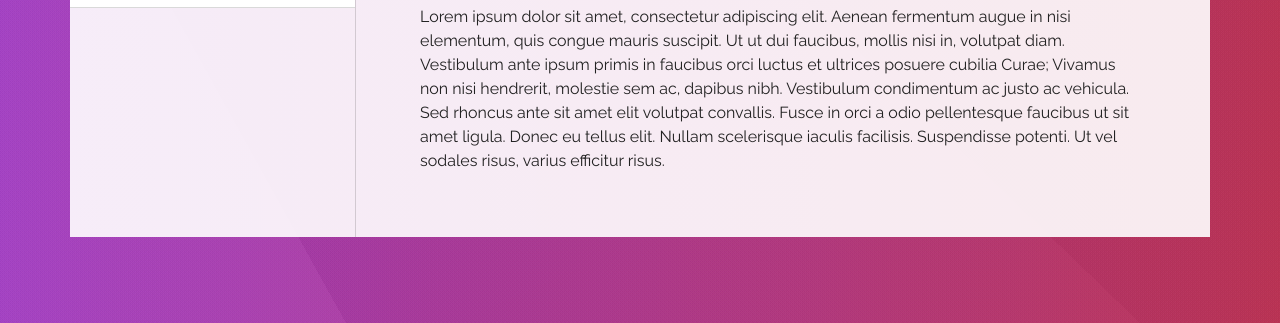
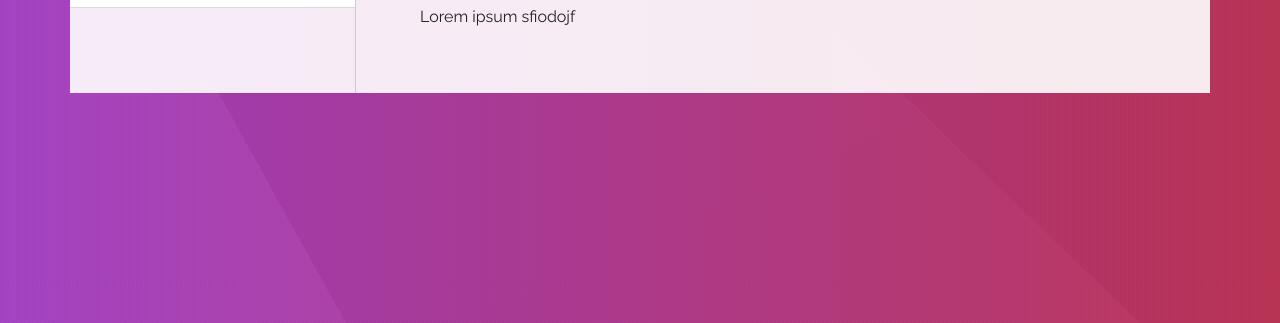
Before and after one commit to duodicem/duodicem.github.io, a plain HTML site: page index.html in a window 1280 px wide. Shown: the part 477-800 px from the top of the page. Drawn offline with nearby package versions, Linux system fonts and the light colour scheme; animation ran at ten frames a second.

Commit message:
Revision

```diff
--- a/index.html
+++ b/index.html
@@ -47,15 +47,15 @@
                 </div>
             </div>
             <div class="row">
-                <div data-aos="fade-right" data-aos-duration="700" data-aos-delay="200" class="col-3">
+                <div data-aos="fade-right" data-aos-duration="700" data-aos-delay="200" class="col-3 d-none d-lg-block">
                     <div class="list-group list-group-flush">
                         <a href="#_announcements" class="list-group-item list-group-item-action active">Announcements «</a>
                         <a href="#_footer" class="list-group-item list-group-item-action">Other «</a>
                     </div>
                 </div>
-                <div data-aos="fade-left" data-aos-duration="700" data-aos-delay="200" class="col-9">
+                <div data-aos="fade-left" data-aos-duration="700" data-aos-delay="200" class="col col-lg-9">
                     <h2 id="_announcements">Announcements</h2>
-                    <p>Lorem ipsum dolor sit amet, consectetur adipiscing elit. Aenean fermentum augue in nisi elementum, quis congue mauris suscipit. Ut ut dui faucibus, mollis nisi in, volutpat diam. Vestibulum ante ipsum primis in faucibus orci luctus et ultrices posuere cubilia Curae; Vivamus non nisi hendrerit, molestie sem ac, dapibus nibh. Vestibulum condimentum ac justo ac vehicula. Sed rhoncus ante sit amet elit volutpat convallis. Fusce in orci a odio pellentesque faucibus ut sit amet ligula. Donec eu tellus elit. Nullam scelerisque iaculis facilisis. Suspendisse potenti. Ut vel sodales risus, varius efficitur risus.</p>
+                    <p>Lorem ipsum sfiodojf</p>
                 </div>
             </div>
         </div>
```
Also changed, not shown: s.png (added).
